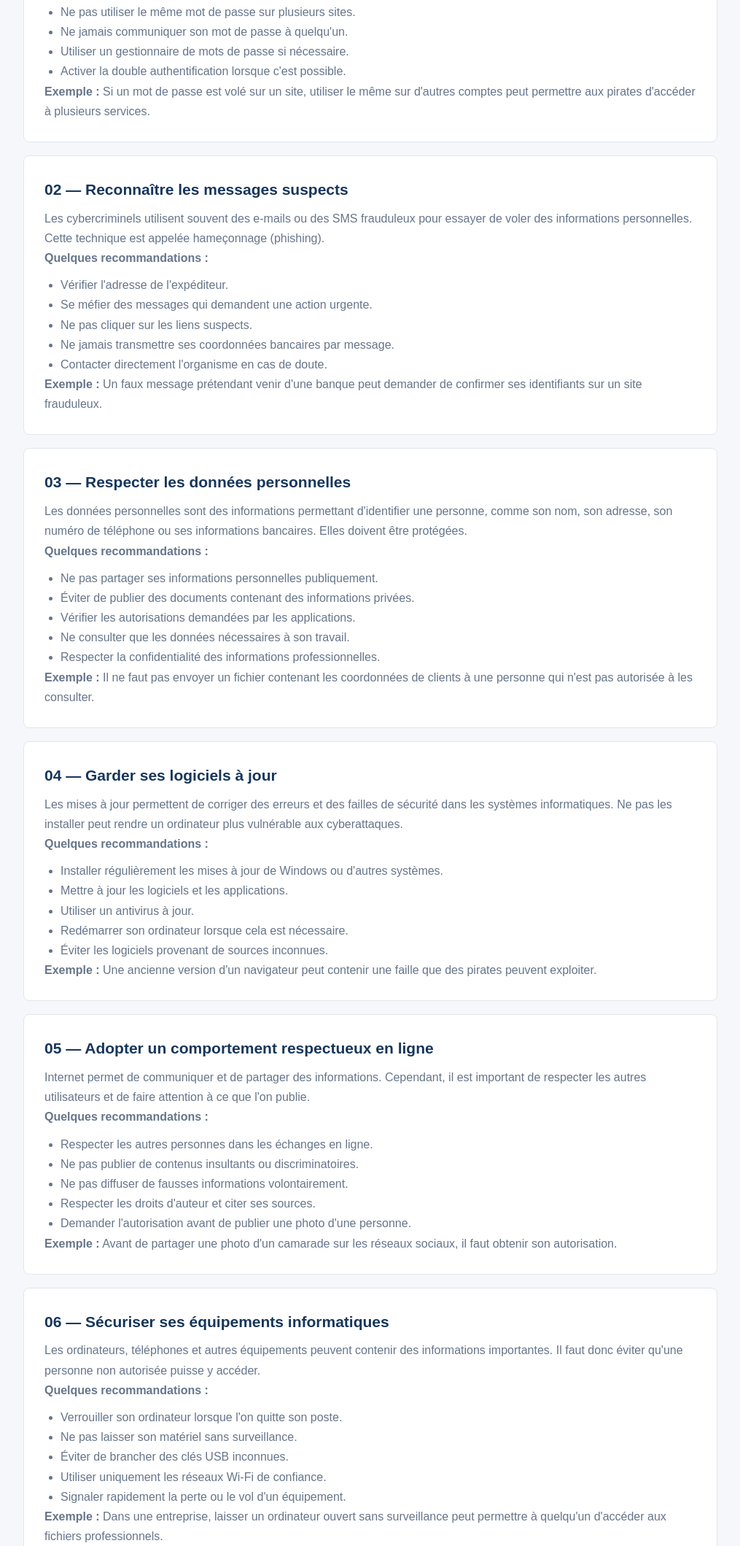
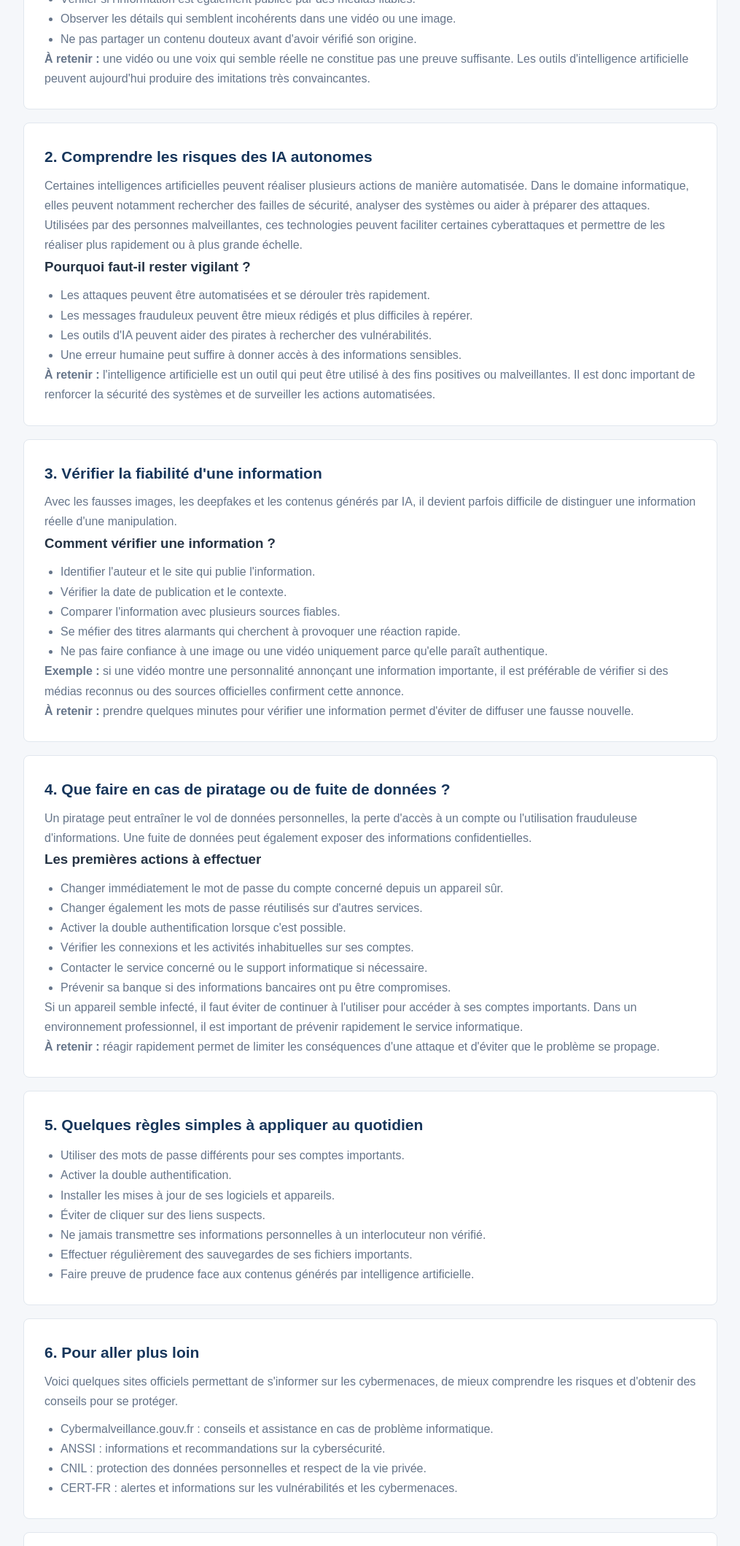
Before and after one commit to bld568/portfolio-bts-sio-fabregabin, a plain HTML site: page guide-bonne-conduite.html in a window 1280 px wide. Shown: the part 681-2800 px from the top of the page at 73% size, without its empty margins (132-1147 px from the left). Drawn offline with Linux system fonts and the light colour scheme; a script that the page names is missing.

Commit message:
Revise guide for digital safety and cyber threat awareness
Updated the content of the guide to include information on cyber threats, deepfakes, and AI-driven attacks. Revised sections to enhance awareness and provide practical recommendations for digital safety.

```diff
--- a/guide-bonne-conduite.html
+++ b/guide-bonne-conduite.html
@@ -3,7 +3,7 @@
 <head>
   <meta charset="UTF-8">
   <meta name="viewport" content="width=device-width, initial-scale=1.0">
-  <meta name="description" content="Guide de bonne conduite — portfolio informatique">
+  <meta name="description" content="Guide de bonne conduite face aux cybermenaces, aux deepfakes et aux attaques autonomes par IA.">
   <title>Guide de bonne conduite | Mon Portfolio</title>
   <link rel="stylesheet" href="style.css">
   <script src="script.js" defer></script>
@@ -14,12 +14,10 @@
   <header>
     <nav class="navigation" aria-label="Navigation principale">
       <a href="index.html" class="logo">MON PORTFOLIO</a>
-
       <button class="menu-mobile" id="menu-mobile"
         aria-expanded="false" aria-controls="liens-navigation">
         ☰ Menu
       </button>
-
       <div class="liens" id="liens-navigation">
         <a href="cv.html">CV</a>
         <a href="tableau-synthese.html">Tableau de synthèse</a>
@@ -35,272 +33,211 @@
   <main>
 
     <section class="hero">
-      <span class="eyebrow">Portfolio informatique</span>
-      <h1>Les bonnes pratiques en informatique</h1>
+      <p class="eyebrow">Sensibilisation et prévention</p>
+      <h1>Guide de bonne conduite numérique</h1>
       <p>
-        Ce guide présente les règles essentielles à respecter pour utiliser
-        les outils numériques de manière responsable et sécurisée.
-        Ces conseils permettent de limiter les risques informatiques
-        et de protéger les données personnelles et professionnelles.
-      </p>
-
-      <div class="actions">
-        <a class="button" href="index.html">← Retour à l’accueil</a>
-      </div>
-    </section>
-
-    <section class="panel">
-      <h2>01 — Protéger ses mots de passe</h2>
-
-      <p>
-        Les mots de passe permettent de protéger l'accès aux comptes
-        et aux informations personnelles. Il est donc important de
-        choisir des mots de passe difficiles à deviner.
-      </p>
-
-      <p><strong>Quelques recommandations :</strong></p>
-
-      <ul>
-        <li>Utiliser un mot de passe long et difficile à deviner.</li>
-        <li>Ne pas utiliser le même mot de passe sur plusieurs sites.</li>
-        <li>Ne jamais communiquer son mot de passe à quelqu'un.</li>
-        <li>Utiliser un gestionnaire de mots de passe si nécessaire.</li>
-        <li>Activer la double authentification lorsque c'est possible.</li>
-      </ul>
-
-      <p>
-        <strong>Exemple :</strong> Si un mot de passe est volé sur un site,
-        utiliser le même sur d'autres comptes peut permettre aux pirates
-        d'accéder à plusieurs services.
+        Les cybermenaces évoluent rapidement, notamment avec le développement
+        de l'intelligence artificielle. Ce guide présente les risques liés aux
+        deepfakes et aux cyberattaques automatisées, ainsi que les bons réflexes
+        pour se protéger sur Internet.
       </p>
     </section>
 
     <section class="panel">
-      <h2>02 — Reconnaître les messages suspects</h2>
+      <h2>1. Apprendre à reconnaître les deepfakes</h2>
 
       <p>
-        Les cybercriminels utilisent souvent des e-mails ou des SMS
-        frauduleux pour essayer de voler des informations personnelles.
-        Cette technique est appelée hameçonnage (phishing).
+        Un deepfake est un contenu créé ou modifié grâce à l'intelligence
+        artificielle. Il peut s'agir d'une vidéo, d'une image ou d'un
+        enregistrement audio qui imite une personne réelle.
       </p>
 
-      <p><strong>Quelques recommandations :</strong></p>
+      <p>
+        Ces contenus peuvent être utilisés pour diffuser de fausses
+        informations, usurper une identité ou tromper des internautes.
+        Par exemple, une fausse vidéo peut donner l'impression qu'une
+        personnalité a tenu des propos qu'elle n'a jamais prononcés.
+      </p>
 
+      <h3>Les bons réflexes</h3>
       <ul>
-        <li>Vérifier l'adresse de l'expéditeur.</li>
-        <li>Se méfier des messages qui demandent une action urgente.</li>
-        <li>Ne pas cliquer sur les liens suspects.</li>
-        <li>Ne jamais transmettre ses coordonnées bancaires par message.</li>
-        <li>Contacter directement l'organisme en cas de doute.</li>
+        <li>Se méfier des vidéos ou enregistrements audio particulièrement surprenants.</li>
+        <li>Vérifier si l'information est également publiée par des médias fiables.</li>
+        <li>Observer les détails qui semblent incohérents dans une vidéo ou une image.</li>
+        <li>Ne pas partager un contenu douteux avant d'avoir vérifié son origine.</li>
       </ul>
 
       <p>
-        <strong>Exemple :</strong> Un faux message prétendant venir d'une banque
-        peut demander de confirmer ses identifiants sur un site frauduleux.
+        <strong>À retenir :</strong> une vidéo ou une voix qui semble réelle
+        ne constitue pas une preuve suffisante. Les outils d'intelligence
+        artificielle peuvent aujourd'hui produire des imitations très convaincantes.
       </p>
     </section>
 
     <section class="panel">
-      <h2>03 — Respecter les données personnelles</h2>
+      <h2>2. Comprendre les risques des IA autonomes</h2>
 
       <p>
-        Les données personnelles sont des informations permettant
-        d'identifier une personne, comme son nom, son adresse,
-        son numéro de téléphone ou ses informations bancaires.
-        Elles doivent être protégées.
+        Certaines intelligences artificielles peuvent réaliser plusieurs
+        actions de manière automatisée. Dans le domaine informatique, elles
+        peuvent notamment rechercher des failles de sécurité, analyser des
+        systèmes ou aider à préparer des attaques.
       </p>
 
-      <p><strong>Quelques recommandations :</strong></p>
+      <p>
+        Utilisées par des personnes malveillantes, ces technologies peuvent
+        faciliter certaines cyberattaques et permettre de les réaliser plus
+        rapidement ou à plus grande échelle.
+      </p>
 
+      <h3>Pourquoi faut-il rester vigilant ?</h3>
       <ul>
-        <li>Ne pas partager ses informations personnelles publiquement.</li>
-        <li>Éviter de publier des documents contenant des informations privées.</li>
-        <li>Vérifier les autorisations demandées par les applications.</li>
-        <li>Ne consulter que les données nécessaires à son travail.</li>
-        <li>Respecter la confidentialité des informations professionnelles.</li>
+        <li>Les attaques peuvent être automatisées et se dérouler très rapidement.</li>
+        <li>Les messages frauduleux peuvent être mieux rédigés et plus difficiles à repérer.</li>
+        <li>Les outils d'IA peuvent aider des pirates à rechercher des vulnérabilités.</li>
+        <li>Une erreur humaine peut suffire à donner accès à des informations sensibles.</li>
       </ul>
 
       <p>
-        <strong>Exemple :</strong> Il ne faut pas envoyer un fichier contenant
-        les coordonnées de clients à une personne qui n'est pas autorisée
-        à les consulter.
+        <strong>À retenir :</strong> l'intelligence artificielle est un outil
+        qui peut être utilisé à des fins positives ou malveillantes.
+        Il est donc important de renforcer la sécurité des systèmes et de
+        surveiller les actions automatisées.
       </p>
     </section>
 
     <section class="panel">
-      <h2>04 — Garder ses logiciels à jour</h2>
+      <h2>3. Vérifier la fiabilité d'une information</h2>
 
       <p>
-        Les mises à jour permettent de corriger des erreurs et des failles
-        de sécurité dans les systèmes informatiques. Ne pas les installer
-        peut rendre un ordinateur plus vulnérable aux cyberattaques.
+        Avec les fausses images, les deepfakes et les contenus générés par IA,
+        il devient parfois difficile de distinguer une information réelle
+        d'une manipulation.
       </p>
 
-      <p><strong>Quelques recommandations :</strong></p>
-
+      <h3>Comment vérifier une information ?</h3>
       <ul>
-        <li>Installer régulièrement les mises à jour de Windows ou d'autres systèmes.</li>
-        <li>Mettre à jour les logiciels et les applications.</li>
-        <li>Utiliser un antivirus à jour.</li>
-        <li>Redémarrer son ordinateur lorsque cela est nécessaire.</li>
-        <li>Éviter les logiciels provenant de sources inconnues.</li>
+        <li>Identifier l'auteur et le site qui publie l'information.</li>
+        <li>Vérifier la date de publication et le contexte.</li>
+        <li>Comparer l'information avec plusieurs sources fiables.</li>
+        <li>Se méfier des titres alarmants qui cherchent à provoquer une réaction rapide.</li>
+        <li>Ne pas faire confiance à une image ou une vidéo uniquement parce qu'elle paraît authentique.</li>
       </ul>
 
       <p>
-        <strong>Exemple :</strong> Une ancienne version d'un navigateur
-        peut contenir une faille que des pirates peuvent exploiter.
+        <strong>Exemple :</strong> si une vidéo montre une personnalité
+        annonçant une information importante, il est préférable de vérifier
+        si des médias reconnus ou des sources officielles confirment cette annonce.
+      </p>
+
+      <p>
+        <strong>À retenir :</strong> prendre quelques minutes pour vérifier
+        une information permet d'éviter de diffuser une fausse nouvelle.
       </p>
     </section>
 
     <section class="panel">
-      <h2>05 — Adopter un comportement respectueux en ligne</h2>
+      <h2>4. Que faire en cas de piratage ou de fuite de données ?</h2>
 
       <p>
-        Internet permet de communiquer et de partager des informations.
-        Cependant, il est important de respecter les autres utilisateurs
-        et de faire attention à ce que l'on publie.
+        Un piratage peut entraîner le vol de données personnelles, la perte
+        d'accès à un compte ou l'utilisation frauduleuse d'informations.
+        Une fuite de données peut également exposer des informations
+        confidentielles.
       </p>
 
-      <p><strong>Quelques recommandations :</strong></p>
-
+      <h3>Les premières actions à effectuer</h3>
       <ul>
-        <li>Respecter les autres personnes dans les échanges en ligne.</li>
-        <li>Ne pas publier de contenus insultants ou discriminatoires.</li>
-        <li>Ne pas diffuser de fausses informations volontairement.</li>
-        <li>Respecter les droits d'auteur et citer ses sources.</li>
-        <li>Demander l'autorisation avant de publier une photo d'une personne.</li>
+        <li>Changer immédiatement le mot de passe du compte concerné depuis un appareil sûr.</li>
+        <li>Changer également les mots de passe réutilisés sur d'autres services.</li>
+        <li>Activer la double authentification lorsque c'est possible.</li>
+        <li>Vérifier les connexions et les activités inhabituelles sur ses comptes.</li>
+        <li>Contacter le service concerné ou le support informatique si nécessaire.</li>
+        <li>Prévenir sa banque si des informations bancaires ont pu être compromises.</li>
       </ul>
 
       <p>
-        <strong>Exemple :</strong> Avant de partager une photo d'un camarade
-        sur les réseaux sociaux, il faut obtenir son autorisation.
+        Si un appareil semble infecté, il faut éviter de continuer à l'utiliser
+        pour accéder à ses comptes importants. Dans un environnement professionnel,
+        il est important de prévenir rapidement le service informatique.
+      </p>
+
+      <p>
+        <strong>À retenir :</strong> réagir rapidement permet de limiter les
+        conséquences d'une attaque et d'éviter que le problème se propage.
       </p>
     </section>
 
     <section class="panel">
-      <h2>06 — Sécuriser ses équipements informatiques</h2>
-
-      <p>
-        Les ordinateurs, téléphones et autres équipements peuvent contenir
-        des informations importantes. Il faut donc éviter qu'une personne
-        non autorisée puisse y accéder.
-      </p>
-
-      <p><strong>Quelques recommandations :</strong></p>
+      <h2>5. Quelques règles simples à appliquer au quotidien</h2>
 
       <ul>
-        <li>Verrouiller son ordinateur lorsque l'on quitte son poste.</li>
-        <li>Ne pas laisser son matériel sans surveillance.</li>
-        <li>Éviter de brancher des clés USB inconnues.</li>
-        <li>Utiliser uniquement les réseaux Wi-Fi de confiance.</li>
-        <li>Signaler rapidement la perte ou le vol d'un équipement.</li>
+        <li>Utiliser des mots de passe différents pour ses comptes importants.</li>
+        <li>Activer la double authentification.</li>
+        <li>Installer les mises à jour de ses logiciels et appareils.</li>
+        <li>Éviter de cliquer sur des liens suspects.</li>
+        <li>Ne jamais transmettre ses informations personnelles à un interlocuteur non vérifié.</li>
+        <li>Effectuer régulièrement des sauvegardes de ses fichiers importants.</li>
+        <li>Faire preuve de prudence face aux contenus générés par intelligence artificielle.</li>
       </ul>
-
-      <p>
-        <strong>Exemple :</strong> Dans une entreprise, laisser un ordinateur
-        ouvert sans surveillance peut permettre à quelqu'un d'accéder
-        aux fichiers professionnels.
-      </p>
     </section>
 
     <section class="panel">
-      <h2>07 — Effectuer des sauvegardes régulières</h2>
+      <h2>6. Pour aller plus loin</h2>
 
       <p>
-        Une sauvegarde permet de conserver une copie de ses fichiers
-        pour pouvoir les récupérer en cas de panne, de suppression
-        accidentelle ou de cyberattaque.
+        Voici quelques sites officiels permettant de s'informer sur les
+        cybermenaces, de mieux comprendre les risques et d'obtenir des conseils
+        pour se protéger.
       </p>
 
-      <p><strong>Quelques recommandations :</strong></p>
+      <ul>
+        <li>
+          <a href="https://www.cybermalveillance.gouv.fr/" target="_blank" rel="noopener noreferrer">
+            Cybermalveillance.gouv.fr
+          </a>
+          : conseils et assistance en cas de problème informatique.
+        </li>
 
-      <ul>
-        <li>Sauvegarder régulièrement ses fichiers importants.</li>
-        <li>Utiliser un disque dur externe ou un espace de stockage sécurisé.</li>
-        <li>Conserver plusieurs copies des données importantes.</li>
-        <li>Vérifier que les sauvegardes fonctionnent correctement.</li>
-        <li>Protéger les sauvegardes contre les accès non autorisés.</li>
+        <li>
+          <a href="https://cyber.gouv.fr/" target="_blank" rel="noopener noreferrer">
+            ANSSI
+          </a>
+          : informations et recommandations sur la cybersécurité.
+        </li>
+
+        <li>
+          <a href="https://www.cnil.fr/fr" target="_blank" rel="noopener noreferrer">
+            CNIL
+          </a>
+          : protection des données personnelles et respect de la vie privée.
+        </li>
+
+        <li>
+          <a href="https://www.cert.ssi.gouv.fr/" target="_blank" rel="noopener noreferrer">
+            CERT-FR
+          </a>
+          : alertes et informations sur les vulnérabilités et les cybermenaces.
+        </li>
       </ul>
-
-      <p>
-        <strong>Exemple :</strong> Si un ordinateur tombe en panne,
-        une sauvegarde récente permet de récupérer les documents
-        sans forcément tout perdre.
-      </p>
-    </section>
-
-    <section class="panel">
-      <h2>08 — Utiliser correctement les équipements professionnels</h2>
-
-      <p>
-        Dans une entreprise ou une administration, le matériel informatique
-        est mis à disposition pour réaliser des tâches professionnelles.
-        Il faut respecter les règles définies par l'organisation.
-      </p>
-
-      <p><strong>Quelques recommandations :</strong></p>
-
-      <ul>
-        <li>Utiliser le matériel conformément à son usage professionnel.</li>
-        <li>Ne pas installer de logiciels sans autorisation.</li>
-        <li>Ne pas modifier les paramètres de sécurité sans accord.</li>
-        <li>Signaler les pannes et les comportements inhabituels.</li>
-        <li>Respecter les règles informatiques de l'organisation.</li>
-      </ul>
-
-      <p>
-        <strong>Exemple :</strong> Un employé ne doit pas installer
-        un logiciel téléchargé sur Internet sur son ordinateur professionnel
-        sans l'accord du service informatique.
-      </p>
     </section>
 
     <section class="panel">
       <h2>Conclusion</h2>
 
       <p>
-        Respecter les bonnes pratiques informatiques permet de limiter
-        les risques de piratage, de protéger les données et de préserver
-        le bon fonctionnement des équipements.
+        Les deepfakes et les attaques utilisant l'intelligence artificielle
+        montrent que les menaces numériques deviennent de plus en plus
+        complexes. Il est donc essentiel de rester informé et de développer
+        de bons réflexes.
       </p>
 
       <p>
-        La sécurité informatique dépend aussi du comportement des utilisateurs.
-        Chacun doit donc adopter les bons réflexes, aussi bien dans sa vie
-        personnelle que dans son environnement professionnel.
+        La meilleure protection reste la vigilance : vérifier les informations,
+        protéger ses comptes et réagir rapidement en cas de problème.
+        Chacun peut contribuer à rendre Internet plus sûr en adoptant
+        un comportement responsable.
       </p>
-    </section>
-
-    <section class="panel">
-      <h2>Sources et ressources utiles</h2>
-
-      <p>Pour approfondir les bonnes pratiques en informatique :</p>
-
-      <ul>
-        <li>
-          <a href="https://www.cybermalveillance.gouv.fr/"
-             target="_blank" rel="noopener noreferrer">
-            Cybermalveillance.gouv.fr
-          </a>
-          — Conseils pour se protéger des menaces numériques.
-        </li>
-
-        <li>
-          <a href="https://www.cnil.fr/fr"
-             target="_blank" rel="noopener noreferrer">
-            CNIL
-          </a>
-          — Protection des données personnelles et de la vie privée.
-        </li>
-
-        <li>
-          <a href="https://www.ssi.gouv.fr/"
-             target="_blank" rel="noopener noreferrer">
-            ANSSI
-          </a>
-          — Recommandations et informations sur la cybersécurité.
-        </li>
-      </ul>
     </section>
 
   </main>
```
